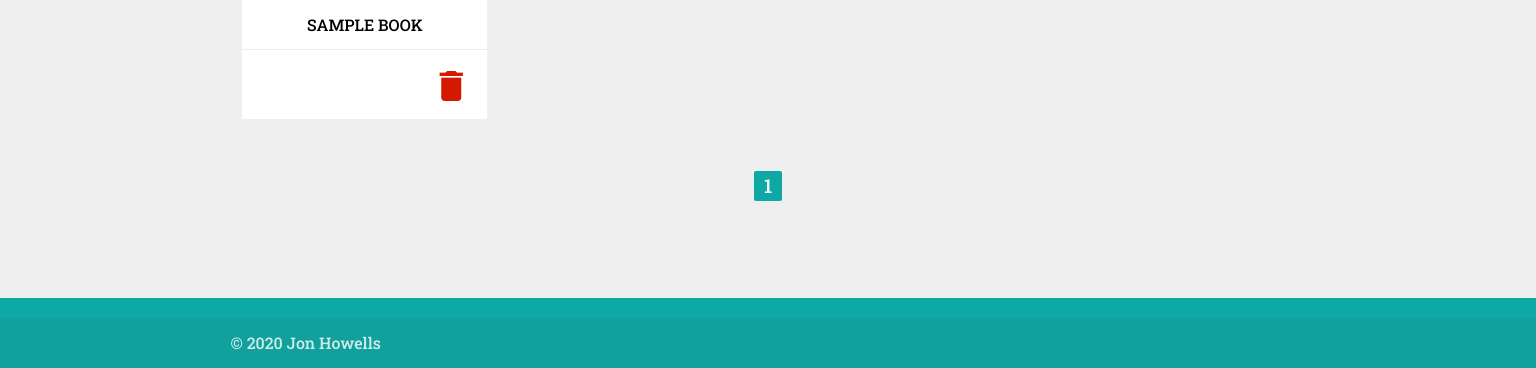
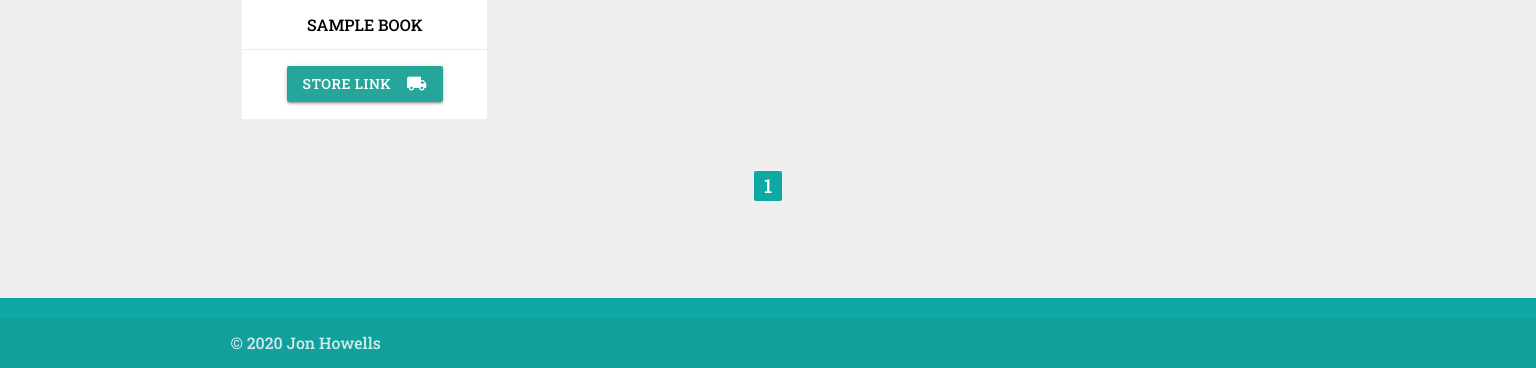
Before and after one commit to Code-Institute-Submissions/HowellsJonathan-justBooks, a Flask app: template templates/genre.html in a window 1536 px wide. Shown: the part 432-800 px from the top of the page. Run offline with Flask 2, Linux system fonts and the light colour scheme; the template is opened without the code that fills it: most values are stand-ins (such as "Sample title", 1, 10 or a date in 2020); some libraries are stand-ins or nearby versions; some web fonts are replaced.

Commit message:
Added store link page to book card for genres

```diff
--- a/static/css/site_wide.css
+++ b/static/css/site_wide.css
@@ -174,7 +174,7 @@ h2 {
     }
 
     .search-bar {
-        max-width: 240px;
+        max-width: 400px;
     }
 
     #search-bar {
@@ -207,7 +207,7 @@ h2 {
 @media only screen and (min-width: 1440px) {
 
     .search-bar {
-        max-width: 400px;
+        max-width: 500px;
     }
 
 }
--- a/templates/genre.html
+++ b/templates/genre.html
@@ -59,7 +59,7 @@
                             <a class="card-title" href="{{ url_for('get_book', book_id=book._id) }}">{{ book.book_name }}</a>
                         </div>
                         <div class="card-action center-align">
-                            <a href="{{ url_for('remove_bookmark', book_id=book._id )}}" class="no-margin"><i class="icon-size material-icons icon-custom-red">delete</i></a>
+                            <a href="{{ url_for('store_page', isbn=book.isbn) }}" target="_blank" class="btn waves-effect waves"><i class="material-icons right">local_shipping</i>Store Link</a>
                         </div>
                     </div>
                 </div>
```
